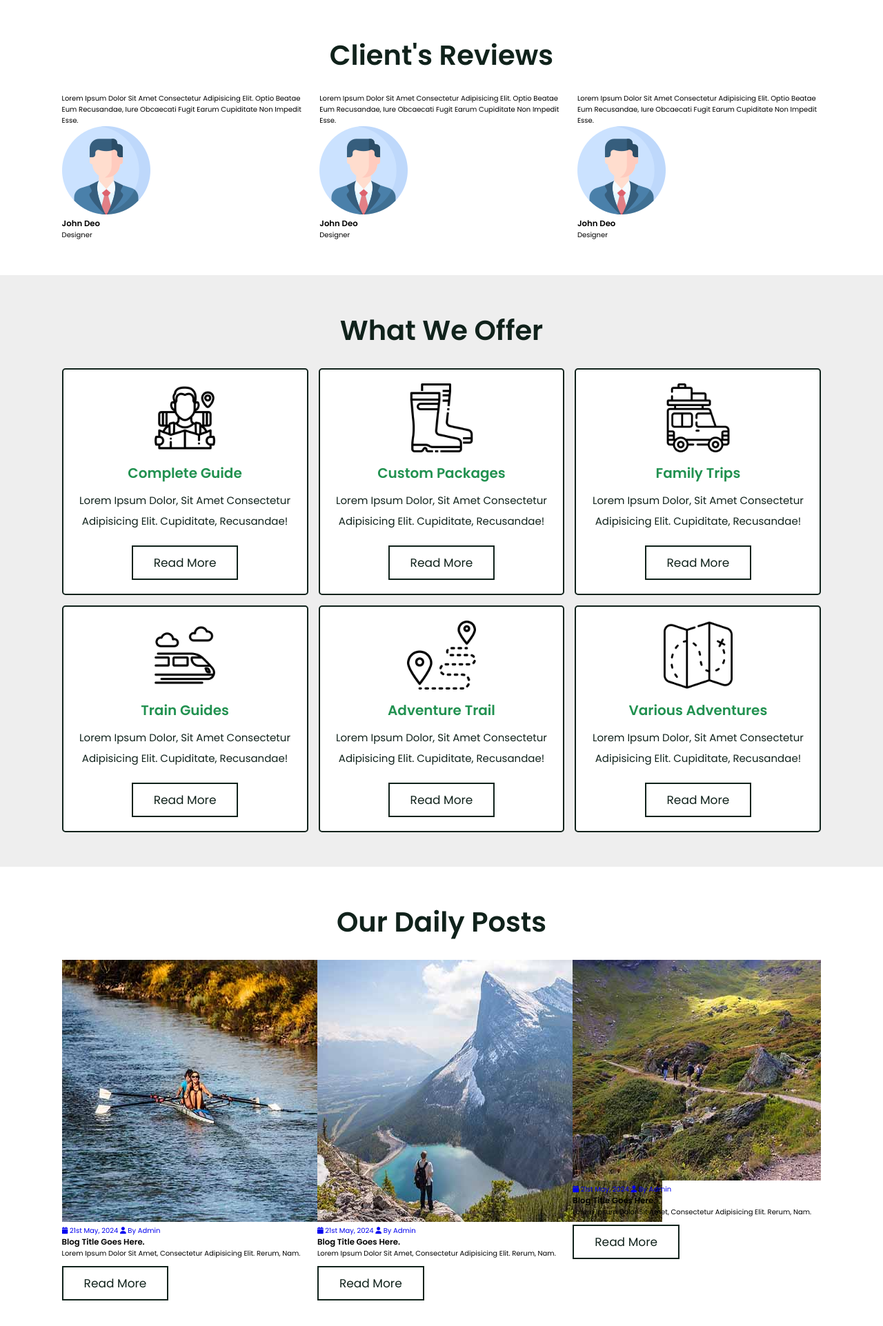
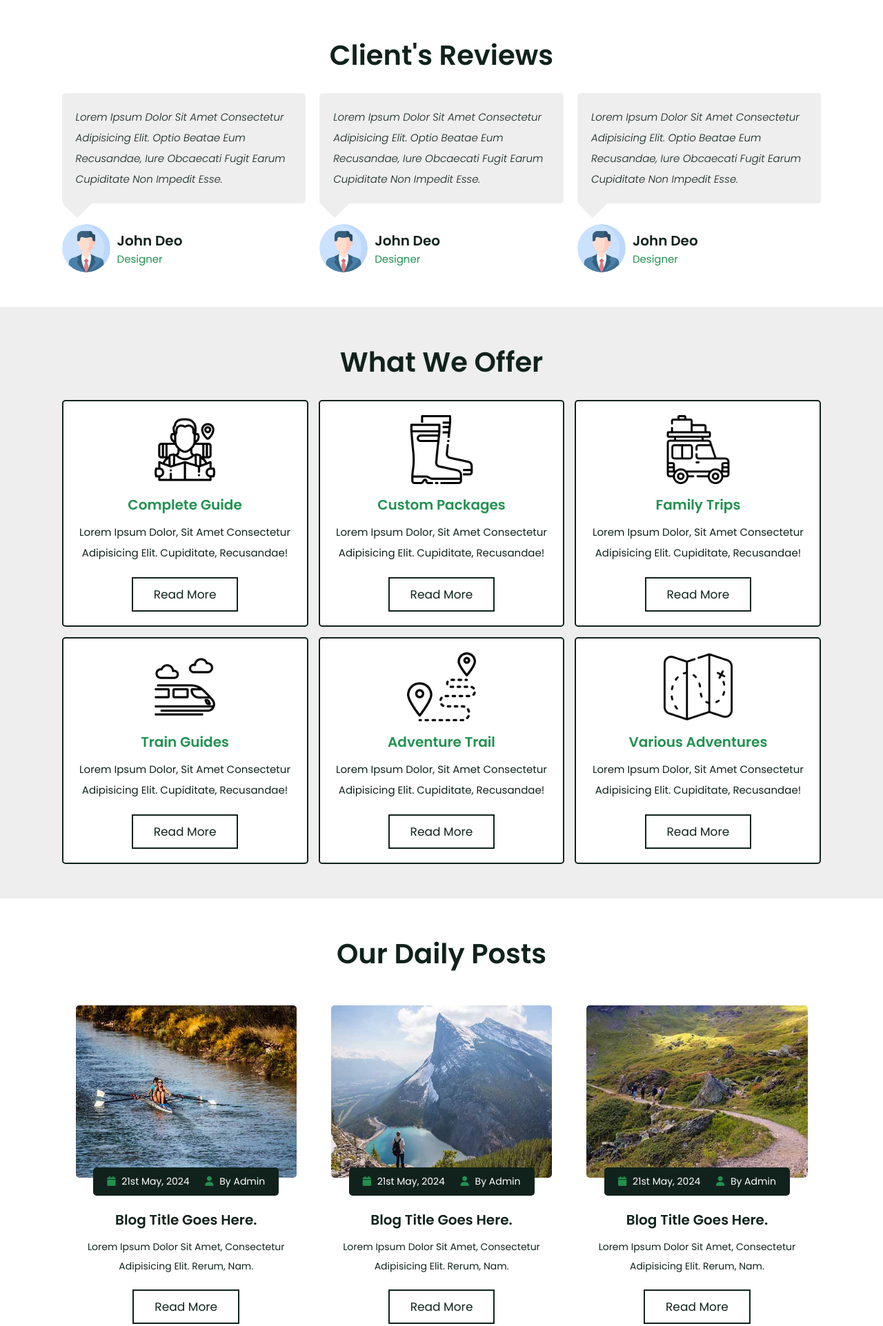
Before and after one commit to Abhishek-G06/Adventure-and-Tour-Website-using-SASS, a plain HTML site: page index.html in a window 1280 px wide. Shown: the part 4140-6063 px from the top of the page at 69% size. Drawn offline with nearby package versions, Linux system fonts and the light colour scheme.

Commit message:
blog css completed

```diff
--- a/css/styles.scss
+++ b/css/styles.scss
@@ -443,6 +443,58 @@ section {
   }
 }
 
+.reviews{
+
+  .slide{
+
+    .text{
+      padding: 2rem;
+      font-size: 1.5rem;
+      font-style: italic;
+      background: $light-bg;
+      border-radius: 0.5rem;
+      color: $black;
+      line-height: 2;
+      position: relative;
+      z-index: 0;
+      margin-bottom: 3rem;
+
+      &::before{
+        content: '';
+        position: absolute;
+        bottom: -1.5rem;
+        left: 0.7rem;
+        height: 3rem;
+        width: 3rem;
+        background: $light-bg;
+        transform: rotate(45deg);
+      }
+    }
+
+    .user{
+      display: flex;
+      align-items: center;
+      gap: 1rem;
+
+      img{
+        height: 7rem;
+        width: 7rem;
+        border-radius: 50%;
+      }
+
+      h3{
+        font-size: 2rem;
+        color: $black;
+      }
+
+      span{
+        color: $green;
+        font-size: 1.5rem;
+      }
+    }
+  }
+}
+
 .services{
   background: $light-bg;
 
@@ -496,6 +548,56 @@ section {
         padding: 1rem 0;
         line-height: 2;
       }
+    }
+  }
+}
+
+.blogs{
+  .slide{
+    text-align: center;
+    padding: 2rem;
+
+    img{
+      height: 25rem;
+      width: 100%;
+      object-fit: cover;
+      border-radius: 0.5rem;
+    }
+
+    .icons{
+      background: $black;
+      border-radius: 0.5rem;
+      padding: 1rem;
+      position: relative;
+      top: -2rem;
+      display: inline-block;
+
+      a{
+        font-size: 1.4rem;
+        color: $white;
+        margin: 0 1rem;
+
+        &:hover{
+          color: $green;
+        }
+
+        i{
+          padding-right: 0.5rem;
+          color: $green;
+        }
+      }
+    }
+
+    h3{
+      font-size: 2rem;
+      color: $black;
+    }
+
+    p{
+      font-size: 1.4rem;
+      padding: 1rem 0;
+      line-height: 2;
+      color: $black;
     }
   }
 }
```
Also changed, not shown: css/styles.css, 1 other file.
